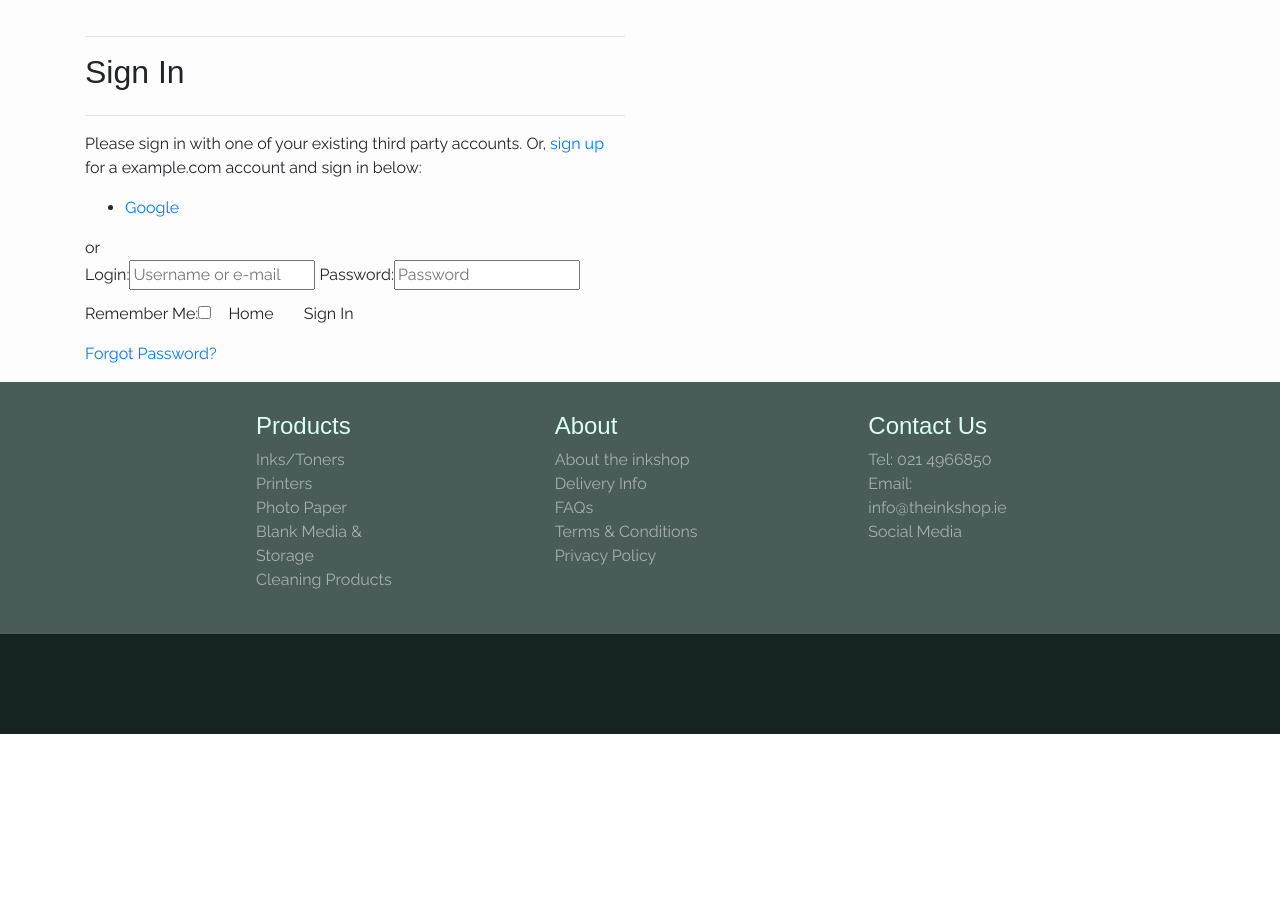
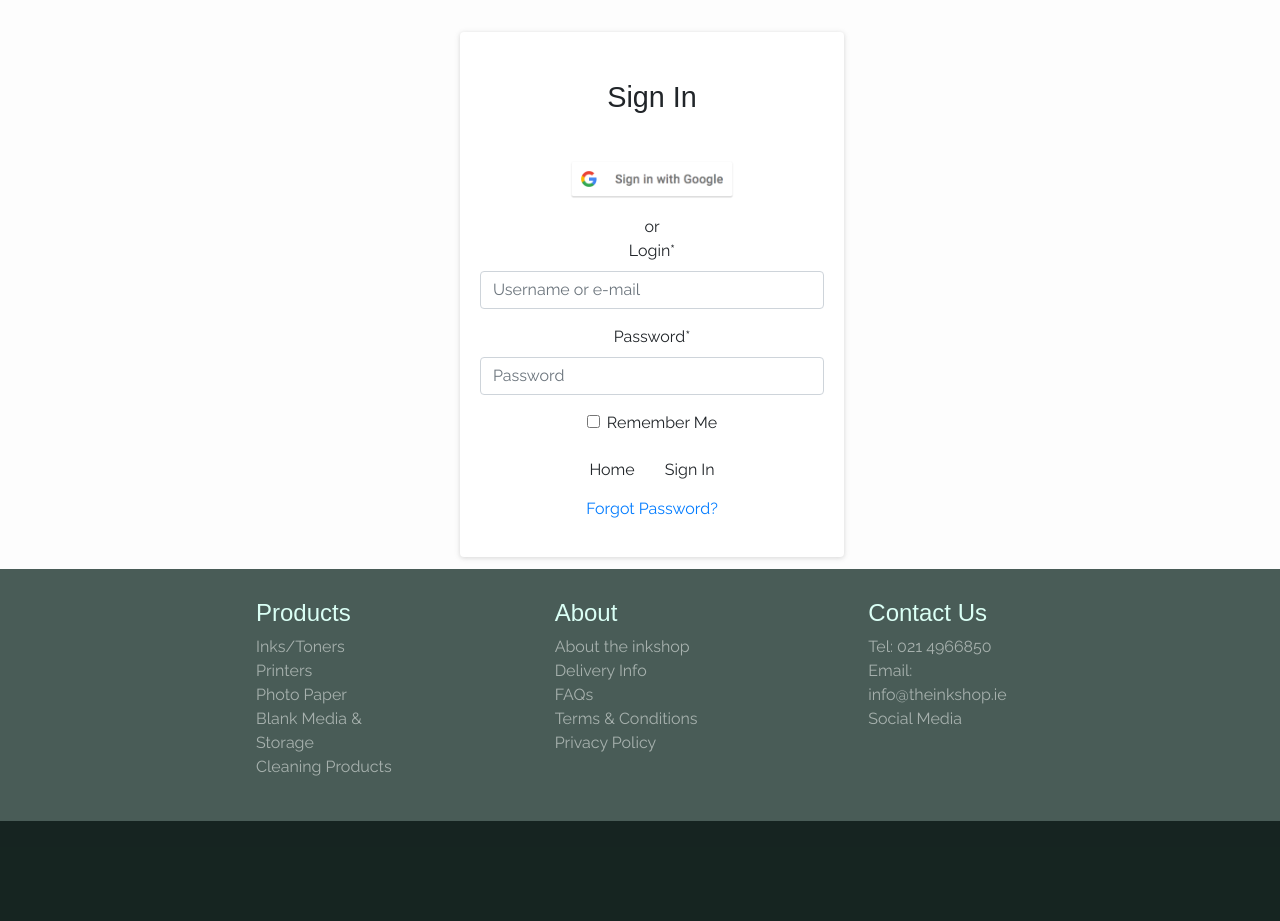
Before and after one commit to MllrB/InkShop, a Django app: page /accounts/login/ in a window 1280 px wide. Shown: the part 170-1091 px from the top of the page. Before the commit the page ends 904 px from the top, so only its background shows below. Run offline with Django 3.2, Linux system fonts and the light colour scheme; some libraries are stand-ins or nearby versions; some web fonts are replaced.

Commit message:
Delete favourite product functionality added. Fixed bug when deleting/no addresses. Login page restyled.

```diff
--- a/customers/contexts.py
+++ b/customers/contexts.py
@@ -4,18 +4,27 @@ User contexts
 
 import json
 from django.shortcuts import get_object_or_404
+from django.contrib import messages
 
 from customers.models import UserProfile
+from products.models import Supplies
 
 
 def user_favourited_products(request):
     user_favourites = None
+    favourited_products = None
     if request.user.is_authenticated:
-        this_user = get_object_or_404(UserProfile, user=request.user)
-        user_favourites = json.loads(this_user.favourites)
+        try:
+            this_user = get_object_or_404(UserProfile, user=request.user)
+            user_favourites = json.loads(this_user.favourites)
+            favourited_products = Supplies.objects.filter(
+                pk__in=user_favourites)
+        except:
+            messages.error(request, 'no such user')
 
     context = {
         'favourites': user_favourites,
+        'favourite_products': favourited_products,
     }
 
     return context
--- a/customers/templates/customers/profile.html
+++ b/customers/templates/customers/profile.html
@@ -62,6 +62,7 @@
                                         <span class="icon">
                                             <i class="fas fa-trash fa-lg"></i>
                                         </span>
+                                        <input type="hidden" name="deleting" value="deleting">
                                     </a>
                                 </td>
                             </tr>
@@ -91,7 +92,7 @@
                 </form>
                 {% endif %}
                 {% elif target == "favourites"%}
-                <p>favourite products here</p>
+                {% include 'customers/includes/favourite_products.html' %}
                 {% else %}
                 <p>order history here</p>
                 {% endif %}
--- a/customers/urls.py
+++ b/customers/urls.py
@@ -13,4 +13,6 @@ urlpatterns = [
          name='update_delivery_address'),
     path('delete_delivery_address/<address_id>/', views.delete_delivery_address,
          name='delete_delivery_address'),
+    path('delete_favourited_product/<product_id>/', views.delete_favourited_product,
+         name='delete_favourited_product'),
 ]
--- a/inkshop/settings.py
+++ b/inkshop/settings.py
@@ -38,11 +38,11 @@ INSTALLED_APPS = [
     'django.contrib.messages',
     'django.contrib.staticfiles',
     'django.contrib.sites',
+    'crispy_forms',
     'allauth',
     'allauth.account',
     'allauth.socialaccount',
     'allauth.socialaccount.providers.google',
-    'crispy_forms',
     'home',
     'products',
     'basket',
@@ -102,7 +102,7 @@ ACCOUNT_EMAIL_VERIFICATION = 'mandatory'
 ACCOUNT_SIGNUP_EMAIL_ENTER_TWICE = True
 ACCOUNT_USERNAME_MIN_LENGTH = 4
 LOGIN_URL = '/accounts/login/'
-LOGIN_REDIRECT_URL = '/'
+LOGIN_REDIRECT_URL = '/customers/billing/'
 
 WSGI_APPLICATION = 'inkshop.wsgi.application'
 
--- a/static/css/base.css
+++ b/static/css/base.css
@@ -336,6 +336,19 @@ h6 {
     color: tomato;
 }
 
+.allauth-forms-container {
+    width: 30%;
+    margin: 0 35%;
+}
+
+.socialaccount_providers {
+    padding: 0;
+}
+
+.socialaccount_logo {
+    max-height: 40px;
+}
+
 
 /********** MEDIA QUERIES **********/
 
--- a/templates/allauth/account/base.html
+++ b/templates/allauth/account/base.html
@@ -1,15 +1,8 @@
 {% extends "base.html" %}
 
 {% block content %}
-    <div class="container header-container">
-        <div class="overlay"></div>
-        <div class="row">
-            <div class="col-12 col-md-6">
-                <div class="allauth-form-inner-content">
-                    {% block inner_content %}
-                    {% endblock  %}
-                </div>
-            </div>
-        </div>
-    </div>
+<div class="allauth-forms-container">
+    {% block inner_content %}
+    {% endblock  %}
+</div>
 {% endblock  %}
--- a/templates/allauth/account/login.html
+++ b/templates/allauth/account/login.html
@@ -2,22 +2,18 @@
 
 {% load i18n %}
 {% load account socialaccount %}
-
-{% block head_title %}{% trans "Sign In" %}{% endblock %}
+{% load crispy_forms_tags %}
 
 {% block inner_content %}
 
-<hr>
-<h2 class="logo-font mb-4">{% trans "Sign In" %}</h1>
-    <hr>
-
-    {% get_providers as socialaccount_providers %}
-
-    {% if socialaccount_providers %}
-    <p>{% blocktrans with site.name as site_name %}Please sign in with one
-        of your existing third party accounts. Or, <a href="{{ signup_url }}">sign up</a>
-        for a {{ site_name }} account and sign in below:{% endblocktrans %}</p>
-
+<div class="card product-list">
+    <div class="row card-title pt-5">
+        <div class="col-12">
+            <h2 class="card-title text-center">Sign In</h2>
+        </div>
+    </div>
+    <div class="row card-body text-center">
+        <div class="col-12">
             <div class="socialaccount_ballot">
 
                 <ul class="socialaccount_providers">
@@ -30,14 +26,9 @@
 
             {% include "socialaccount/snippets/login_extra.html" %}
 
-    {% else %}
-    <p>{% blocktrans %}If you have not created an account yet, then please
-        <a href="{{ signup_url }}">sign up</a> first.{% endblocktrans %}</p>
-    {% endif %}
-
             <form class="login" method="POST" action="{% url 'account_login' %}">
                 {% csrf_token %}
-        {{ form }}
+                {{ form |crispy}}
                 {% if redirect_field_value %}
                 <input type="hidden" name="{{ redirect_field_name }}" value="{{ redirect_field_value }}" />
                 {% endif %}
@@ -48,5 +39,8 @@
                         href="{% url 'account_reset_password' %}">{% trans "Forgot Password?" %}</a>
                 </p>
             </form>
+        </div>
+    </div>
+</div>
 
 {% endblock %}
--- a/templates/allauth/socialaccount/snippets/provider_list.html
+++ b/templates/allauth/socialaccount/snippets/provider_list.html
@@ -1,4 +1,5 @@
 {% load socialaccount %}
+
 
 {% get_providers as socialaccount_providers %}
 
@@ -6,15 +7,21 @@
 {% if provider.id == "openid" %}
 {% for brand in provider.get_brands %}
 <li>
-  <a title="{{brand.name}}"
-     class="socialaccount_provider {{provider.id}} {{brand.id}}"
-     href="{% provider_login_url provider.id openid=brand.openid_url process=process %}"
-     >{{brand.name}}</a>
+    <a title="{{brand.name}}" class="socialaccount_provider {{provider.id}} {{brand.id}}"
+        href="{% provider_login_url provider.id openid=brand.openid_url process=process %}">{{brand.name}}</a>
 </li>
 {% endfor %}
 {% endif %}
-<li>
-  <a title="{{provider.name}}" class="socialaccount_provider {{provider.id}}"
-     href="{% provider_login_url provider.id process=process scope=scope auth_params=auth_params %}">{{provider.name}}</a>
+<li class="list-unstyled">
+    {% if provider.name == 'Google' %}
+    <a title="{{provider.name}}" class="socialaccount_provider {{provider.id}}"
+        href="{% provider_login_url provider.id process=process scope=scope auth_params=auth_params %}">
+        <img src="/media/google_signin.png" alt="{{provider.name}}" class="socialaccount_logo">
+    </a>
+    {% else %}
+    <a title="{{provider.name}}" class="socialaccount_provider {{provider.id}}"
+        href="{% provider_login_url provider.id process=process scope=scope auth_params=auth_params %}">{{provider.name}}
+    </a>
+    {% endif %}
 </li>
 {% endfor %}
```
Also changed, not shown: customers/templates/customers/includes/favourite_products.html (added, +55 -0 lines), customers/views.py (+58 -40 lines), media/google_signin.png (added), media/home-background.png (deleted). Lines whose indentation alone changed are shown as unchanged.
